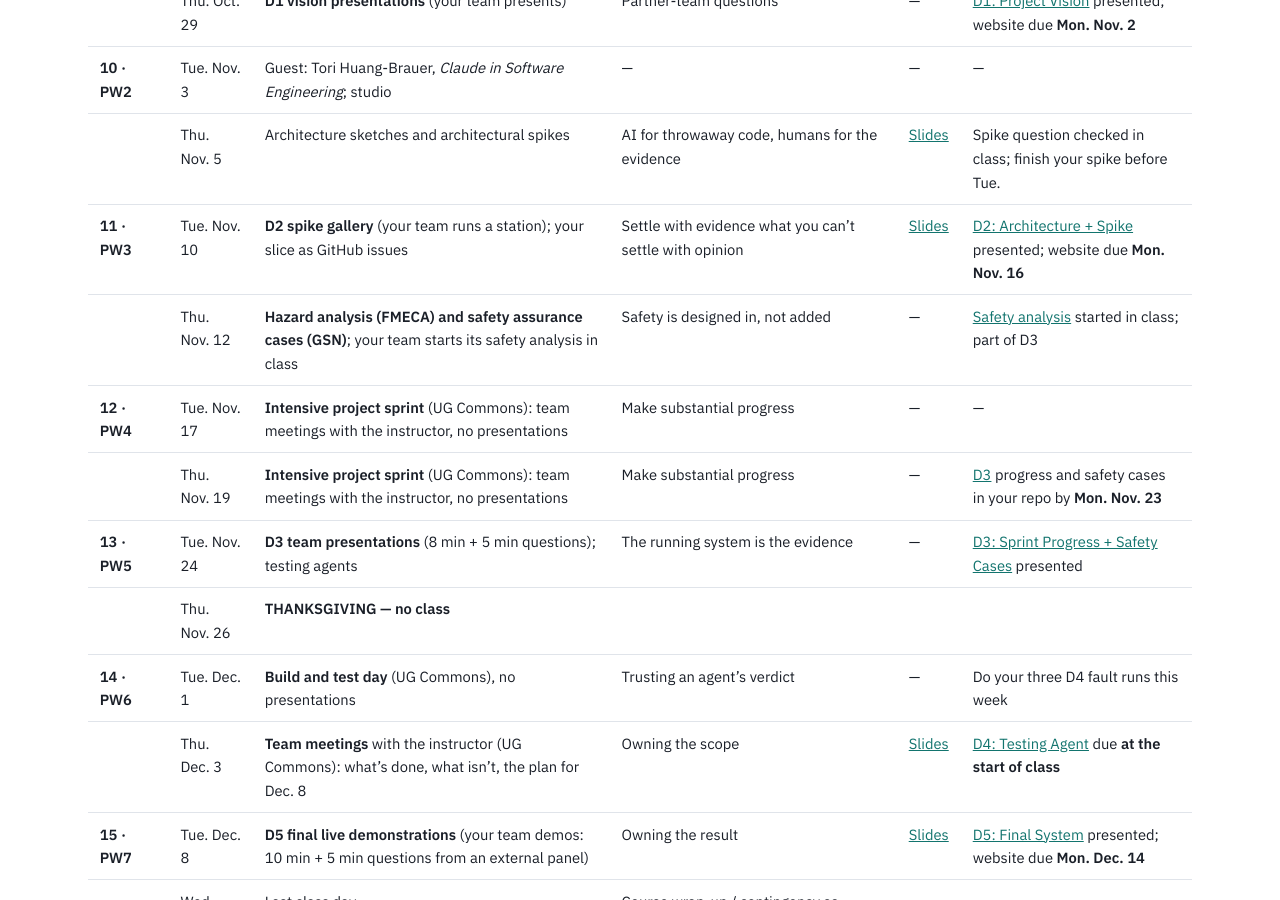
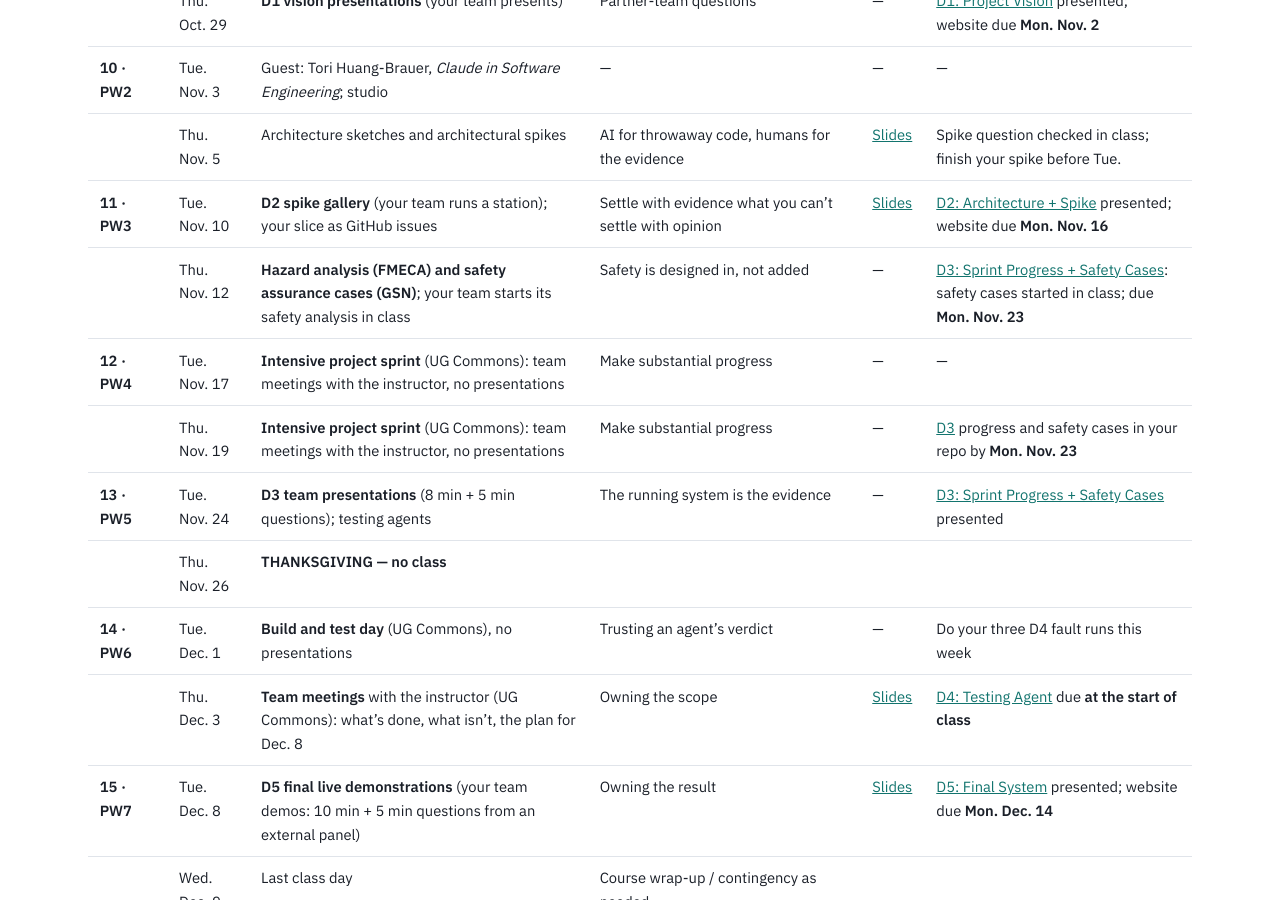
Before and after one commit to JaneClelandHuang/uav-native-ai, a Jekyll site: the page built from schedule.md, in a window 1280 px wide and 900 px high, scrolled down 1360 px. Built offline with Jekyll 4.4.1, drawn with Linux system fonts in a browser that asks for light colours.

Commit message:
Schedule: Nov. 12 homework links straight to D3
Co-Authored-By: Claude Opus 5.5 <noreply@anthropic.com>

```diff
--- a/schedule.md
+++ b/schedule.md
@@ -40,7 +40,7 @@ assignment; team-project weeks (PW1–PW7) link to their deliverable on the
 | **10 · PW2** | Tue. Nov. 3 | Guest: Tori Huang-Brauer, *Claude in Software Engineering*; studio | — | — | — |
 | | Thu. Nov. 5 | Architecture sketches and architectural spikes | AI for throwaway code, humans for the evidence | [Slides](https://docs.google.com/presentation/d/1bmV0wNAs4uQmr3T1mglRBqfukzrX7gUq/edit?usp=sharing&ouid=104709123702489306200&rtpof=true&sd=true) | Spike question checked in class; finish your spike before Tue. |
 | **11 · PW3** | Tue. Nov. 10 | **D2 spike gallery** (your team runs a station); your slice as GitHub issues | Settle with evidence what you can't settle with opinion | [Slides](https://docs.google.com/presentation/d/1vR7TI9qSxUCDd4cV22lZ1XSbE51QlM0q/edit?usp=sharing&ouid=104709123702489306200&rtpof=true&sd=true) | [D2: Architecture + Spike](project/d2.md) presented; website due **Mon. Nov. 16** |
-| | Thu. Nov. 12 | **Hazard analysis (FMECA) and safety assurance cases (GSN)**; your team starts its safety analysis in class | Safety is designed in, not added | — | [Safety analysis](project/safety.md) started in class; part of D3 |
+| | Thu. Nov. 12 | **Hazard analysis (FMECA) and safety assurance cases (GSN)**; your team starts its safety analysis in class | Safety is designed in, not added | — | [D3: Sprint Progress + Safety Cases](project/d3.md): safety cases started in class; due **Mon. Nov. 23** |
 | **12 · PW4** | Tue. Nov. 17 | **Intensive project sprint** (UG Commons): team meetings with the instructor, no presentations | Make substantial progress | — | — |
 | | Thu. Nov. 19 | **Intensive project sprint** (UG Commons): team meetings with the instructor, no presentations | Make substantial progress | — | [D3](project/d3.md) progress and safety cases in your repo by **Mon. Nov. 23** |
 | **13 · PW5** | Tue. Nov. 24 | **D3 team presentations** (8 min + 5 min questions); testing agents | The running system is the evidence | — | [D3: Sprint Progress + Safety Cases](project/d3.md) presented |
```
Also changed, not shown: project/d2.md (+1 -1 lines).
